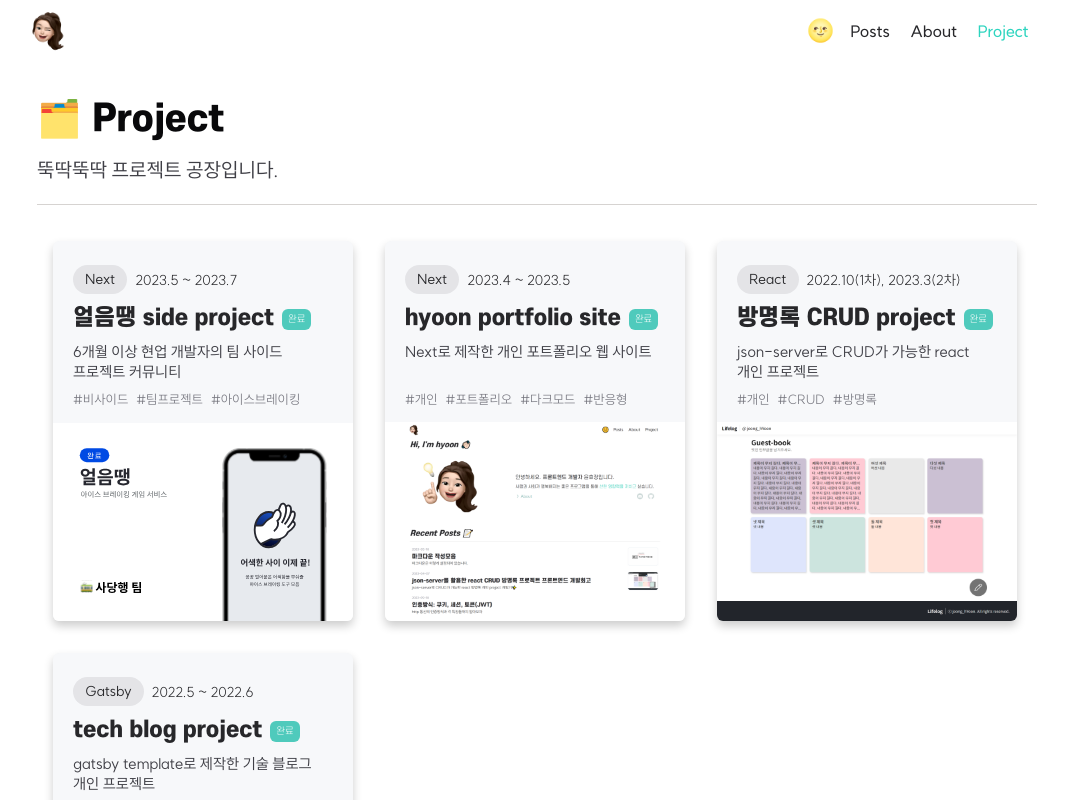
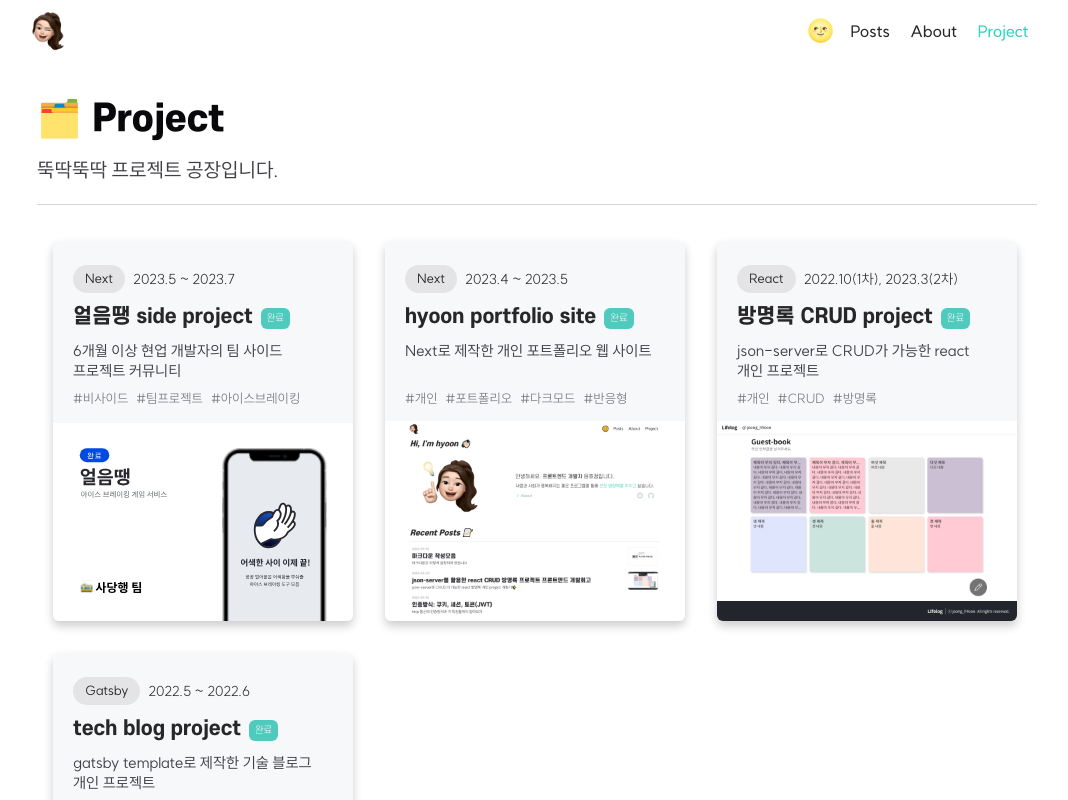
Before and after one commit to bbahna/Portfolio, a Next.js app: page /project in a window 1280 px wide. Shown: the top 800 px of the page, without its empty margins (103-1171 px from the left). Built offline with nearby package versions, Linux system fonts and the light colour scheme.

Commit message:
design : posts - BoxList에서 PostList로 보기 방식 변경

```diff
--- a/components/home/SideProject.tsx
+++ b/components/home/SideProject.tsx
@@ -1,12 +1,12 @@
 import Link from 'next/link';
 import project from '@/data/project';
-import SlideList from '../common/SlideList';
+import SlideList from './SlideList';
 
 const SideProject = () => {
 	return (
 		<section className="mt-8 overflow-hidden">
 			<Link href="/project" className="flex items-end justify-between pb-4 mb-4 border-b border-1 theme-border-y">
-				<h1 className="text-3xl italic font-extrabold">Side Project 📚</h1>
+				<h1 className="text-3xl italic font-bold">Side Project 📚</h1>
 				<p className="px-2 text-lg font-light transition-transform theme-text-2">→</p>
 			</Link>
 			<div className="flex flex-row items-center pb-3 overflow-x-auto max-md:flex-col">
--- a/components/common/SlideList.tsx
+++ b/components/home/SlideList.tsx
@@ -14,7 +14,7 @@ const SlideList = ({ post }: { post: projectProps }) => {
 					</div>
 				)}
 				<div className="flex-1 px-[15px] pt-4 pb-3">
-					<h2 className="mb-2 leading-8 text-[22px] font-extrabold theme-text-2 relative ellipsis">{post.title}</h2>
+					<h2 className="mb-2 leading-8 text-xl font-bold theme-text-2 relative ellipsis">{post.title}</h2>
 					<p className="text-[13.5px] font-scdream font-normal theme-text-3 break-keep leading-5 h-[40px] mb-2">
 						{post.description}
 					</p>
--- a/components/common/BoxList.tsx
+++ b/components/project/BoxList.tsx
@@ -20,7 +20,7 @@ const BoxList = ({ post }: IPostProps) => {
 			>
 				<div className="flex-1 px-5 pt-6 pb-3 h-[280px]">
 					<div className="flex items-center mb-2">
-						<p className="px-3 py-1 text-[14px] rounded-2xl theme-bg-4 mr-2 theme-text-2">{post.category}</p>
+						<p className="px-3 py-1 text-[13px] rounded-2xl theme-bg-4 mr-2 theme-text-2">{post.category}</p>
 						<p className="text-sm font-light theme-text-2">{post.date}</p>
 						{dayAgo <= 30 && (
 							<span className="px-[6px] leading-[21px] ml-2 bottom-[6px] text-[9px] font-light rounded-md right-0 text-[#fefefe] theme-bg-main-dark">
@@ -28,7 +28,7 @@ const BoxList = ({ post }: IPostProps) => {
 							</span>
 						)}
 					</div>
-					<h2 className="mb-2 leading-8 text-[22px] font-extrabold theme-text-2 relative ellipsis">
+					<h2 className="mb-2 leading-8 text-xl font-bold theme-text-2 relative ellipsis">
 						{post.title}
 						<span className="absolute px-[6px] leading-[21px] ml-2 bottom-1 text-[9px] font-light rounded-md text-[#fefefe] theme-bg-main-dark">
 							{post.status}
--- a/pages/posts/index.tsx
+++ b/pages/posts/index.tsx
@@ -6,8 +6,8 @@ import { allPosts } from 'contentlayer/generated';
 import Container from '@/components/layout/Container';
 import Title from '@/components/common/Title';
 import Search from '@/components/posts/Search';
-import BoxList from '@/components/common/BoxList';
 import CategoryList from '@/components/posts/CategoryList';
+import PostList from '@/components/posts/PostList';
 
 const Posts = ({ posts }: InferGetStaticPropsType<typeof getStaticProps>) => {
 	const [search, setSearch] = useState<string>('');
@@ -28,7 +28,7 @@ const Posts = ({ posts }: InferGetStaticPropsType<typeof getStaticProps>) => {
 		<Container>
 			<NextSeo title="Hyoon - Posts" description="배우고 알게된 것들을 기록합니다." />
 			<Title main="✍🏻 Posts" description="배우고 알게된 것들을 기록합니다." />
-			<div className="flex items-start justify-between m-3 max-md:mb-2 max-md:flex-col-reverse">
+			<div className="flex items-start justify-between m-3 max-md:mb-4 max-md:flex-col-reverse">
 				<CategoryList sellect={sellect} setSellect={setSellect} setClick={setClick} />
 				<Search click={click} onChange={handleSearch} onClick={clickSearch} />
 			</div>
@@ -38,16 +38,16 @@ const Posts = ({ posts }: InferGetStaticPropsType<typeof getStaticProps>) => {
 						{posts
 							.filter((post) => post.title.toLowerCase().includes(search))
 							.map((post: any) => (
-								<BoxList post={post} key={post._id} />
+								<PostList post={post} slug={post._raw.flattenedPath} key={post._id} />
 							))}
 					</>
 				) : (
 					<>
 						{sellect === 'all'
-							? posts.map((post: any) => <BoxList post={post} key={post._id} />)
+							? posts.map((post: any) => <PostList post={post} slug={post._raw.flattenedPath} key={post._id} />)
 							: posts
 									.filter((post: any) => post.category === sellect)
-									.map((post: any) => <BoxList post={post} key={post._id} />)}
+									.map((post: any) => <PostList post={post} slug={post._raw.flattenedPath} key={post._id} />)}
 					</>
 				)}
 			</div>
--- a/pages/project.tsx
+++ b/pages/project.tsx
@@ -3,7 +3,7 @@ import { NextSeo } from 'next-seo';
 import Container from '@/components/layout/Container';
 import Title from '@/components/common/Title';
 import project from '@/data/project';
-import BoxList from '@/components/common/BoxList';
+import BoxList from '@/components/project/BoxList';
 
 const Project = () => {
 	return (
```
